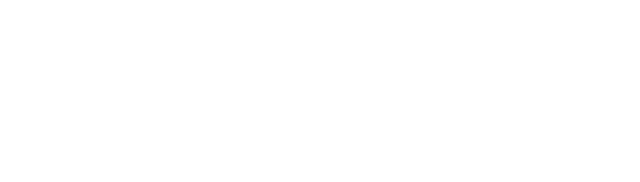
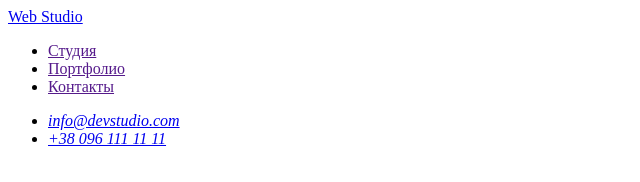
Before and after one commit to ArtemS83/goit-markup-hw-01, a plain HTML site: page index.html in a window 1280 px wide. Shown: the whole page, without its empty margins (0-640 px from the left). Drawn offline with Linux system fonts and the light colour scheme.

Commit message:
Сделана шапка сайта

```diff
--- a/index.html
+++ b/index.html
@@ -3,11 +3,36 @@
   <head>
     <meta charset="UTF-8" />
     <meta name="viewport" content="width=device-width, initial-scale=1.0" />
-    <title>Web Studio</title>
+    <title lang="en">Web Studio</title>
   </head>
   <body>
     <!-- Шапка сайта -->
-    <header></header>
+    <header>
+      <nav>
+        <a href="./index.html" lang="en">Web Studio</a>
+        <ul>
+          <li>
+            <a href="">Студия</a>
+          </li>
+          <li>
+            <a href="">Портфолио</a>
+          </li>
+          <li>
+            <a href="">Контакты</a>
+          </li>
+        </ul>
+      </nav>
+      <address>
+        <ul>
+          <li>
+            <a href="mailto:info@devstudio.com">info@devstudio.com</a>
+          </li>
+          <li>
+            <a href="tel:+380961111111">+38 096 111 11 11</a>
+          </li>
+        </ul>
+      </address>
+    </header>
     <!-- Оснавная часть -->
     <main></main>
     <!-- Подвал сайта -->
```
